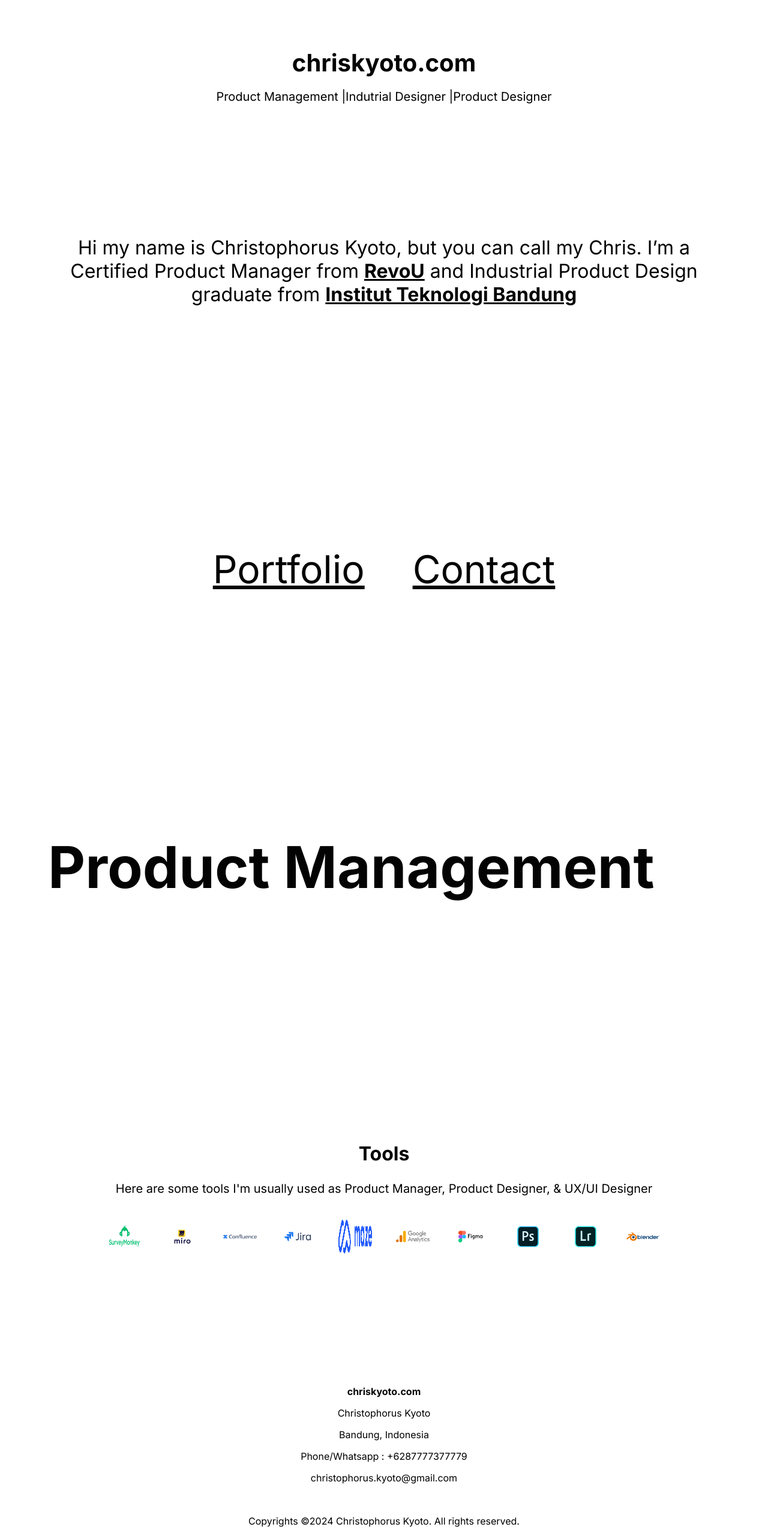
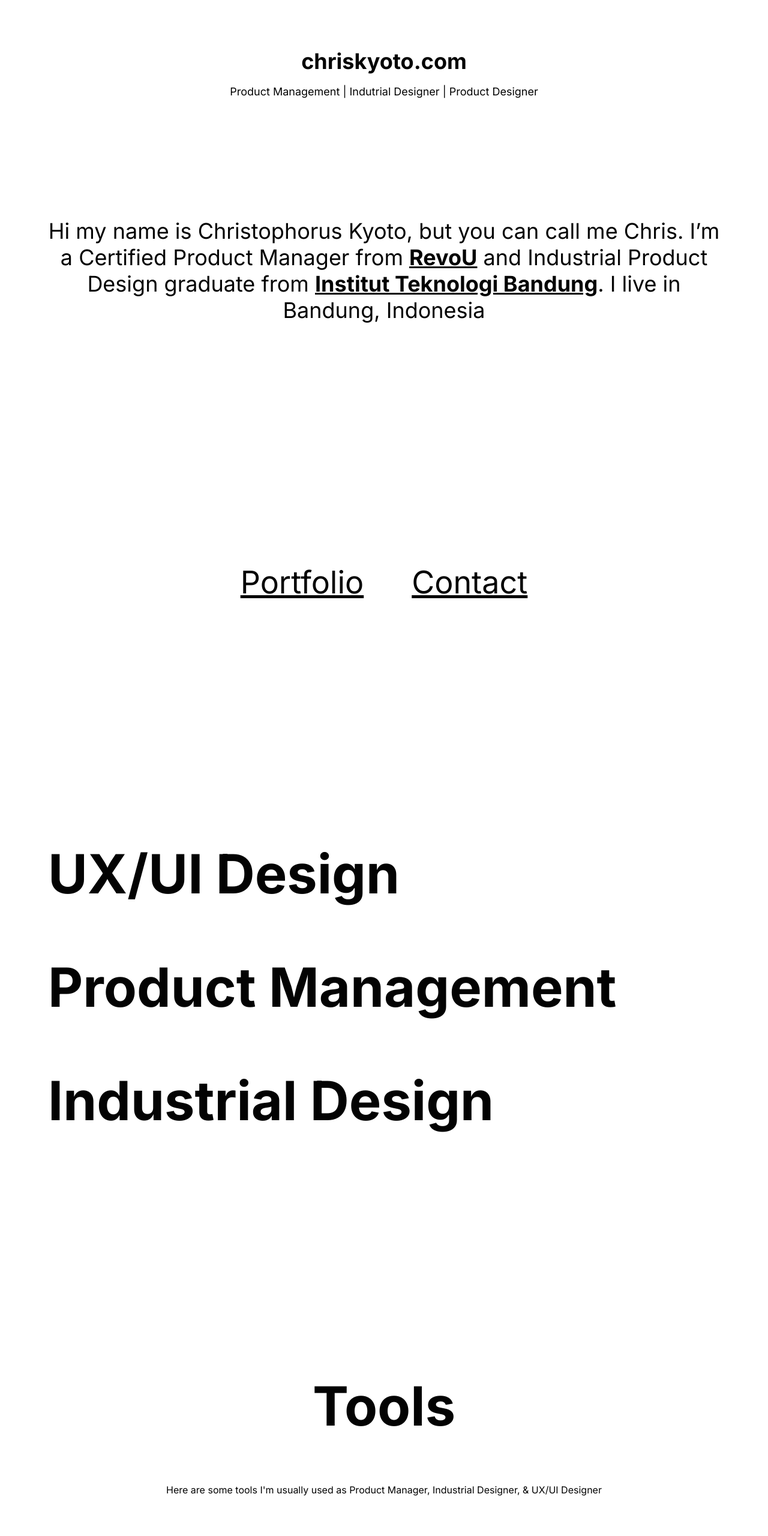
Before and after one commit to ChrisKyoto/personalweb, a plain HTML site: page index.html in a window 1280 px wide. Shown: the top 2560 px of the page at 60% size. Drawn offline with Linux system fonts and the light colour scheme.

Commit message:
Add files via upload

```diff
--- a/index.html
+++ b/index.html
@@ -11,15 +11,11 @@
 </head>
 <body>
     <header>
-        <a href="index.html" class="home">chriskyoto.com</a>
-        <div>
-            <p>Product Management | </p>
-            <p>Indutrial Designer | </p>
-            <p>Product Designer</p>
-        </div>
+        <a href="index.html">chriskyoto.com</a>
+        <p>Product Management | Indutrial Designer | Product Designer</p>
     </header>
     <section class="intro">
-        <article>Hi my name is Christophorus Kyoto, but you can call my Chris. I’m a Certified Product Manager from <a href="https://revou.co/">RevoU</a> and Industrial Product Design graduate from <a href="https://www.itb.ac.id/">Institut Teknologi Bandung</a></article>
+        <article>Hi my name is Christophorus Kyoto, but you can call me Chris. I’m a Certified Product Manager from <a href="https://revou.co/">RevoU</a> and Industrial Product Design graduate from <a href="https://www.itb.ac.id/">Institut Teknologi Bandung</a>. I live in Bandung, Indonesia</article>
         <nav>
             <a href="index.html#section">Portfolio</a>
             <!-- <a href="index.html#section-2">About Me</a>
@@ -28,11 +24,11 @@
         </nav>
     </section>
     <main id="section">
-        <!-- <a href="">UX/UI Design</a>
-        <a href="">Graphic Design</a> -->
+        <a href="uxui.html">UX/UI Design</a>
+        <!-- <a href="">Graphic Design</a> -->
         <a href="productmanagement.html">Product Management</a>
-        <!-- <a href="">Product Design</a>
-        <a href="">Logo Design</a>
+        <a href="productdesign.html">Industrial Design</a>
+        <!-- <a href="logo.html">Logo Design</a>
         <a href="footwear.html">Footwear Design</a>
         <a href="">CMF Design</a>
         <a href="">Automotive Design</a>
@@ -64,6 +60,24 @@
             <h1></h1>
         </div>
     </section> -->
+    <section class="tools">
+        <h1>Tools</h1>
+        <p>Here are some tools I'm usually used as Product Manager, Industrial Designer, & UX/UI Designer</p>
+        <div class="toolsIcon">
+            <img src="img/surveymonkey.png" alt="">
+            <img src="img/miro.png" alt="">
+            <img src="img/confluence.png" alt="">
+            <img src="img/jira.png" alt="">
+            <img src="img/maze.png" alt="">
+        </div>
+        <div class="toolsIcon">
+            <img src="img/figma.png" alt="">
+            <img src="img/ps.png" alt="">
+            <img src="img/lr.png" alt="">
+            <img src="img/blender.png" alt="">
+            <img src="img/ga.png" alt="">
+        </div>
+    </section>
     <!-- <section class="article" id="section-3">
         <h1>Article</h1>
         <div>
@@ -79,24 +93,11 @@
             <p></p>
         </div>
     </section> -->
-    <section class="tools">
-        <h1>Tools</h1>
-        <p>Here are some tools I'm usually used as Product Manager, Product Designer, & UX/UI Designer</p>
-        <div class="toolsIcon">
-            <img src="img/surveymonkey.png" alt="">
-            <img src="img/miro.png" alt="">
-            <img src="img/confluence.png" alt="">
-            <img src="img/jira.png" alt="">
-            <img src="img/maze.png" alt="">
-            <img src="img/ga.png" alt="">
-            <img src="img/figma.png" alt="">
-            <img src="img/ps.png" alt="">
-            <img src="img/lr.png" alt="">
-            <img src="img/blender.png" alt="">
-        </div>
-    </section>
-    <footer>
-        <!-- <form action="" id="section-4">
+    <!-- <section>
+        <h1>Talks</h1>
+    </section> -->
+    <!-- <section>
+        <form action="" id="section-4">
             <h2>Let's collaborate</h2>
             <h4>Your Full Name</h4>
             <input type="text" name="" id="">
@@ -112,16 +113,16 @@
             <input type="text" name="" id="">
             <h4>Explain your offer</h4>
             <input type="text" name="" id="">
-        </form> -->
-        <div class="footer">
+        </form>
+    </section> -->
+    <footer>
         <a href="index.html">chriskyoto.com</a>
         <p>Christophorus Kyoto</p>
         <p>Bandung, Indonesia</p>
         <p>Phone/Whatsapp : +6287777377779</p>
         <p>christophorus.kyoto@gmail.com</p>
-            <a href=""><img src="" alt=""></a>
+        <a href="https://www.linkedin.com/in/chriskyoto/"><img src="img/linkedinicon.svg" class="linkedinIcon" alt=""></a>
         <p>Copyrights ©2024 Christophorus Kyoto. All rights reserved.</p>
-        </div>
     </footer>
 </body>
 </html>
--- a/indexstyle.css
+++ b/indexstyle.css
@@ -1,5 +1,9 @@
 html{
     scroll-behavior: smooth;
+}
+
+*{
+    color: #030303;
 }
 
 body{
@@ -8,37 +12,35 @@ body{
 }
 
 header{
+    margin-bottom: 200px;
     text-align: center;
+}
+
+a{
+    transition: 0.5s;
 }
 
 a:hover{
     color: blueviolet;
 }
+
 header p{
-    font-size: 20px;
+    font-size: 18px;
 }
 
-.home{
-    color: #030303;
+header a{
+    font-size: 36px;
     font-weight: bold;
-    font-size: 40px;
     text-decoration: none;
 }
 
-header div{
-    display: flex;
-    justify-content: center;
-}
-
 article{
-    font-size: 32px;
-    margin-top: 200px;
+    font-size: 36px;
     margin-bottom: 400px;
     text-align: center;
 }
 
 article a{
-    color: #030303;
     font-weight: bold;
 }
 
@@ -50,9 +52,7 @@ nav{
 }
 
 nav a{
-    color: #030303;
-    font-size: 64px;
-    font-weight: 400;
+    font-size: 52px;
 }
 
 main{
@@ -60,10 +60,8 @@ main{
 }
 
 main a{
-    color: #030303;
     display: block;
-    font-family: inter;
-    font-size: 96px;
+    font-size: 90px;
     font-weight: bold;
     margin-bottom: 80px;
     text-decoration: none;
@@ -82,22 +80,30 @@ main a:hover{
 .tools{
     text-align: center;
 }
+
 .tools h1{
-    font-size: 32px;
+    font-size: 90px;
 }
 
 .tools p{
-    font-size: 20px;
+    font-size: 16px;
 }
 
 .toolsIcon{
+    align-items: center;
     display: flex;
     justify-content: center;
 }
 
 .tools img{
+    height: 100%;
     margin: 20px;
-    width: 5%;
+    width: 120px;
+}
+
+input{
+    height: 24px;
+    width: 320px;
 }
 
 footer{
@@ -105,18 +111,18 @@ footer{
     text-align: center;
 }
 
-input{
-    height: 24px;
-    width: 320px;
-}
-
-.footer{
-    margin-top: 200px;
-    text-align: center;
-}
-
-.footer a{
+footer a{
     color: #030303;
     font-weight: bold;
     text-decoration: none;
 }
+
+footer p{
+    font-size: 12px;
+}
+
+.linkedinIcon{
+    border-radius: 8px;
+    height: 40px;
+    width: 40px;
+}
```
Lines whose indentation alone changed are shown as unchanged.
